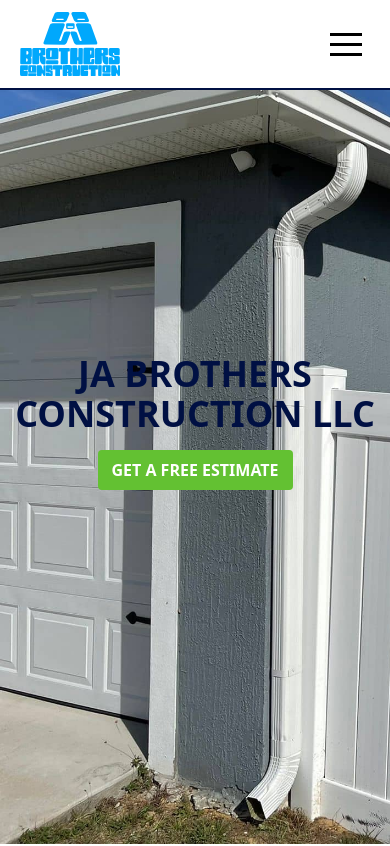
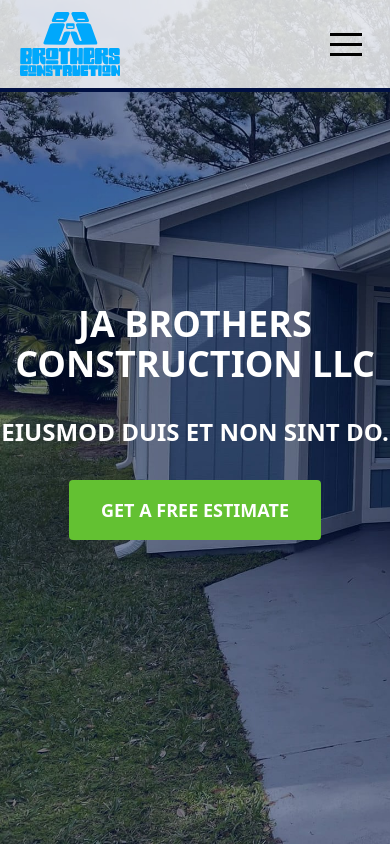
Before and after one commit to valacosta19/model-page, a React (Create React App) app: page / in a window 390 px wide. Shown: the top 846 px of the page. Built offline with nearby package versions, Linux system fonts and the light colour scheme.

Commit message:
mobile navbar

```diff
--- a/public/index.html
+++ b/public/index.html
@@ -23,7 +23,7 @@
       work correctly both with client-side routing and a non-root public URL.
       Learn how to configure a non-root public URL by running `npm run build`.
     -->
-    <title>React App</title>
+    <title>JA Brothers construction LLC</title>
   </head>
   <body>
     <div id="root"></div>
--- a/src/App.css
+++ b/src/App.css
@@ -1,38 +1,3 @@
-.App {
-  text-align: center;
+html {
+  scroll-behavior: smooth;
 }
-
-.App-logo {
-  height: 40vmin;
-  pointer-events: none;
-}
-
-@media (prefers-reduced-motion: no-preference) {
-  .App-logo {
-    animation: App-logo-spin infinite 20s linear;
-  }
-}
-
-.App-header {
-  background-color: #282c34;
-  min-height: 100vh;
-  display: flex;
-  flex-direction: column;
-  align-items: center;
-  justify-content: center;
-  font-size: calc(10px + 2vmin);
-  color: white;
-}
-
-.App-link {
-  color: #61dafb;
-}
-
-@keyframes App-logo-spin {
-  from {
-    transform: rotate(0deg);
-  }
-  to {
-    transform: rotate(360deg);
-  }
-}
--- a/src/components/Link.js
+++ b/src/components/Link.js
@@ -2,7 +2,7 @@ import React from 'react'
 
 export const Link = ({id, name, url}) => {
   return (
-    <a href={url} key={id} className='list-none border-b-2 border-darkblue w-full py-5 text-center hover:text-green hover:font-bold'>
+    <a href={url} key={id} className='list-none font-bold border-b-2 border-darkblue w-full py-5 text-center hover:text-green lg:border-0'>
       <li className='uppercase'>{name}</li>
     </a>
   )
--- a/src/components/Navbar.js
+++ b/src/components/Navbar.js
@@ -30,12 +30,15 @@ export const Navbar = () => {
   const [isOpen, setOpen] = useState(false)
 
   return (
-    <div className={`fixed w-full bg-white ${isOpen ? 'h-100' : 'h-0' }`}>
-      <div className='flex justify-between items-center bg-white border-b-2 border-darkblue px-5 p-3 z-50'>
+    <div className={`fixed w-full border-b-2 border-darkblue`}>
+      <div className={`flex justify-between items-center bg-white/80 border-b-2 border-darkblue px-5 p-3 z-50 lg:hidden`}>
         <img src={Logo} alt='logo' className='max-w-[100px]' />
-        <Hamburger toggled={isOpen} toggle={setOpen} />
+        <div className='lg:hidden'>
+          <Hamburger toggled={isOpen} toggle={setOpen} />
+        </div>
       </div>
-      <ul className={`flex flex-col justify-evenly items-center ${isOpen ? 'translate-x-0' : 'translate-x-full' } transition duration-300 z-50`}>
+      <ul className={`flex flex-col justify-evenly items-center bg-white ${isOpen ? 'translate-x-0 h-100' : 'translate-x-full h-0' } transition duration-300 z-50 lg:flex-row lg:py-3 lg:px-12`}>
+        <img src={Logo} alt='logo' className='max-w-[100px] hidden lg:block' />
         {navlinks.map(link =>
           <Link
             key={link.id}
--- a/src/components/Typography.js
+++ b/src/components/Typography.js
@@ -1,11 +1,11 @@
 import React from 'react'
 
-const VariantType = ({ variant, title }) => {
+const VariantType = ({ variant, title, className }) => {
   switch (variant) {
     case 'h1':
-      return <h1 className='uppercase text-4xl font-bold text-center text-darkblue'>{title}</h1>
+      return <h1 className={className}>{title}</h1>
     case 'h2':
-      return <h2 className='uppercase text-3xl font-bold text-darkblue'>{title}</h2>
+      return <h2 className={className}>{title}</h2>
     case 'h3':
       return <h3 className='uppercase text-2xl font-bold'>{title}</h3>
     case 'p':
@@ -15,10 +15,10 @@ const VariantType = ({ variant, title }) => {
   }
 }
 
-const Typography = ({variant, title}) => {
+const Typography = ({variant, title, className}) => {
   return (
     <div>
-      <VariantType variant={variant} title={title} />
+      <VariantType variant={variant} title={title} className={className} />
     </div>
   )
 }
--- a/src/sections/About.js
+++ b/src/sections/About.js
@@ -3,8 +3,8 @@ import Typography from '../components/Typography'
 
 export const About = () => {
   return (
-    <div className='flex flex-col justify-center items-center mt-24 mb-12'>
-      <Typography variant='h2' title='About us' />
+    <div id='about' className='flex flex-col justify-center items-center mt-12 mb-12 py-12 bg-[#f2f2f2]'>
+      <Typography variant='h2' title='About us' className='uppercase text-3xl font-bold text-darkblue' />
       <div className='grid grid-cols-1 m-8 gap-8 md:grid-cols-2'>
         <div><img src={require('../assets/about-us-image.jpeg')} alt='ja construction owner installing gutters' /></div>
         <div>
--- a/src/sections/Contact.js
+++ b/src/sections/Contact.js
@@ -8,7 +8,7 @@ export const Contact = () => {
     <div className='flex flex-col gap-8' id='contact'>
       <div className='m-4'>
         <div className='grid grid-cols-1 gap-6 md:grid-cols-[1fr_2fr] items-center'>
-          <Typography variant='h2' title='Contact us' className="text-center" />
+          <Typography variant='h2' title='Contact us' className="text-center uppercase text-3xl font-bold text-darkblue" />
           <ContactForm className="text-center" />
         </div>
         <Typography variant='p' title="" />
--- a/src/sections/Footer.js
+++ b/src/sections/Footer.js
@@ -4,7 +4,7 @@ export const Footer = () => {
   return (
     <div className='bg-black text-white py-5'>
       <p className='text-center'>Copyright © 2022 | JA Brothers Construction LLC | Developed by
-        <a href='https://www.linkedin.com/in/valentina-acosta-rivas-42b429b3/'>Valentina Acosta</a>
+        <a href='https://www.linkedin.com/in/valentina-acosta-rivas-42b429b3/'> Valentina Acosta</a>
       </p>
     </div>
   )
--- a/src/sections/Principal.js
+++ b/src/sections/Principal.js
@@ -4,9 +4,10 @@ import Typography from '../components/Typography';
 export const Principal = () => {
 
   return (
-    <div className={`flex flex-col justify-center items-center h-screen bg-principal-image bg-cover gap-4`}>
-      <Typography variant='h1' title='JA Brothers Construction LLC' />
-      <a href='#contact' className='bg-green rounded py-2 px-3 w-1/2 mx-auto text-white font-bold text-center cursor-pointer transition-all ease-in-out delay-150 hover:bg-gradient-to-r from-lightblue to-green hover:gradient-x md:w-1/4' >GET A FREE ESTIMATE</a>
+    <div id='home' className={`flex flex-col justify-center items-center h-screen bg-principal-image bg-cover gap-8 lg:px-8 lg:pt-16`}>
+      <Typography variant='h1' title='JA Brothers Construction LLC' className="uppercase text-4xl font-bold text-center text-white md:text-6xl lg:text-5xl"/>
+      <Typography variant='h2' title='Eiusmod duis et non sint do.' className='uppercase text-2xl font-bold text-center text-white md:text-4xl lg:text-4xl' />
+      <a href='#contact' className='bg-green rounded py-4 px-8 mx-auto text-white text-lg font-bold text-center cursor-pointer transition-all ease-in-out delay-150 hover:bg-gradient-to-r from-lightblue to-green hover:gradient-x md:py-6 md:px-14 md:text-2xl lg:text-base lg:py-4 lg:px-8'>GET A FREE ESTIMATE</a>
     </div>
   )
 }
--- a/src/sections/Services.js
+++ b/src/sections/Services.js
@@ -42,8 +42,8 @@ const serviceList = [
 
 export const Services = () => {
   return (
-    <div className='flex flex-col justify-center items-center gap-8'>
-      <Typography variant='h2' title='Services' />
+    <div id="services" className='flex flex-col justify-center items-center mt-24 gap-8'>
+      <Typography variant='h2' title='Services' className='uppercase text-3xl font-bold text-darkblue' />
       <div className='flex gap-4 flex-wrap justify-evenly'>
         { serviceList.map(service => {
           return <Card key={service.id} props={service} />
--- a/tailwind.config.js
+++ b/tailwind.config.js
@@ -14,7 +14,7 @@ module.exports = {
         green: "#63C132"
       },
       backgroundImage: {
-        'principal-image': "url('/src/assets/gutter-and-sky.jpeg')"
+        'principal-image': "url('/src/assets/gutters-green-and-blue.jpg')"
       },
       animation: {
         'gradient-x': 'gradient-x 15s ease infinite',
```
Also changed, not shown: src/assets/gutters-green-and-blue.jpeg (renamed from src/assets/WhatsApp Image 2022-01-09 at 10.16.43 PM.jpeg), src/assets/gutters-green-and-blue.jpg (added).
